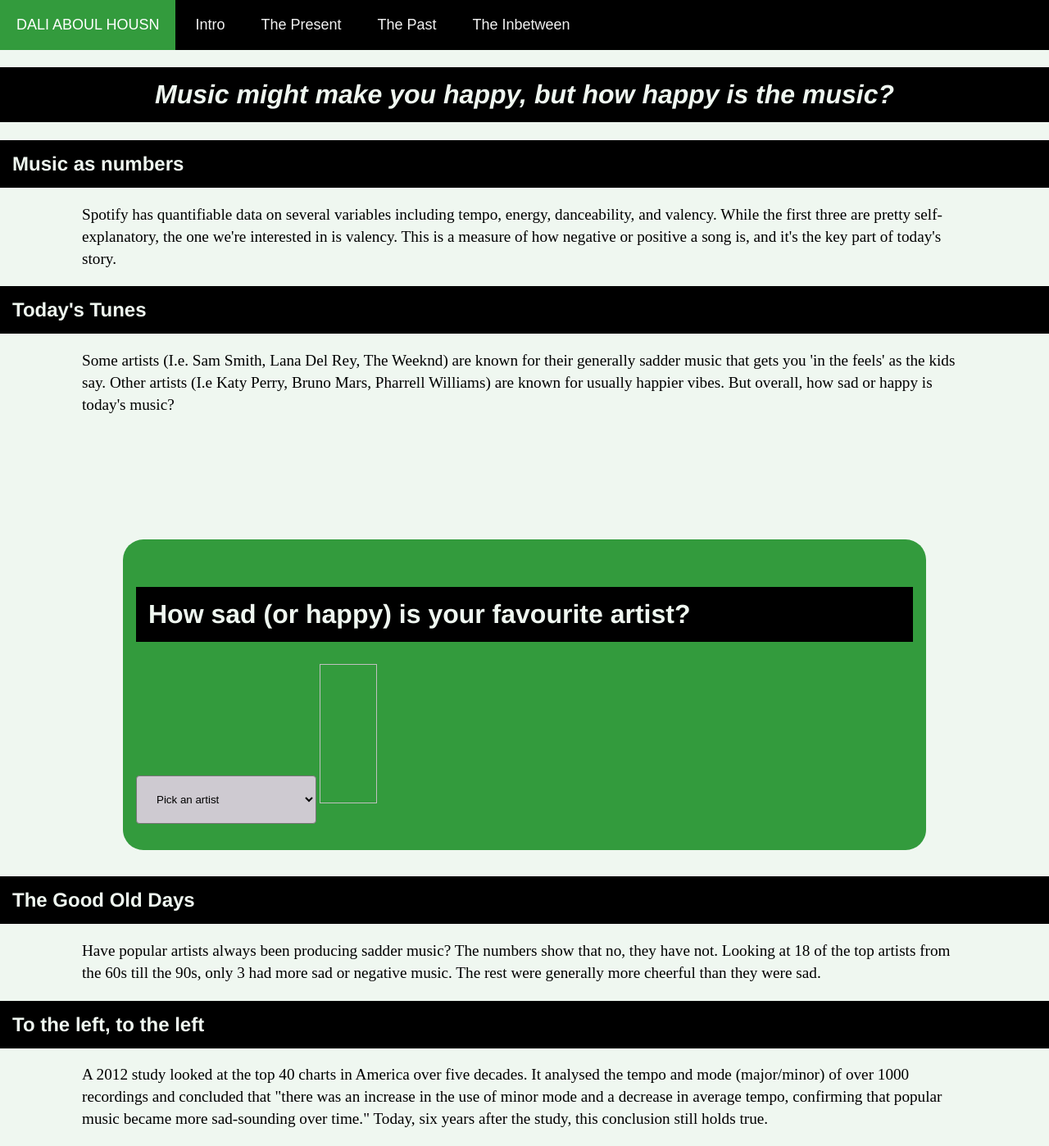
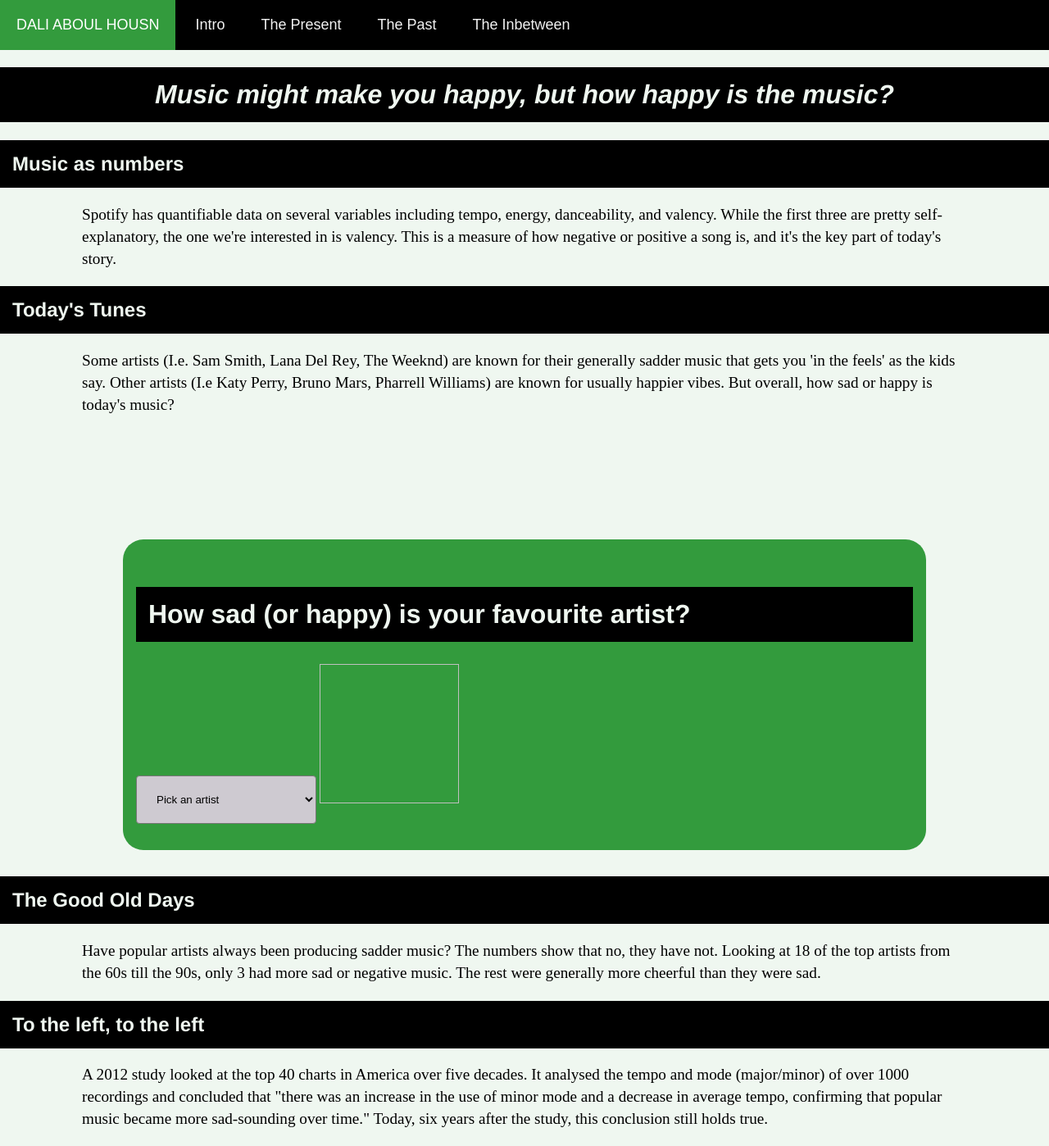
Before and after one commit to ah-dali/ah-dali.github.io, a Jekyll site: the page built from index.html, in a window 1280 px wide. Shown: the whole page at 82% size. Built offline with Jekyll 4.4.1, drawn with Linux system fonts in a browser that asks for light colours.

Commit message:
Update main.css

```diff
--- a/css/main.css
+++ b/css/main.css
@@ -78,8 +78,3 @@ select {
     padding: 20px;
     border-radius: 4px;
 }
-
-img {
-    width: 70px;
-    length: 70px;
-}
```
